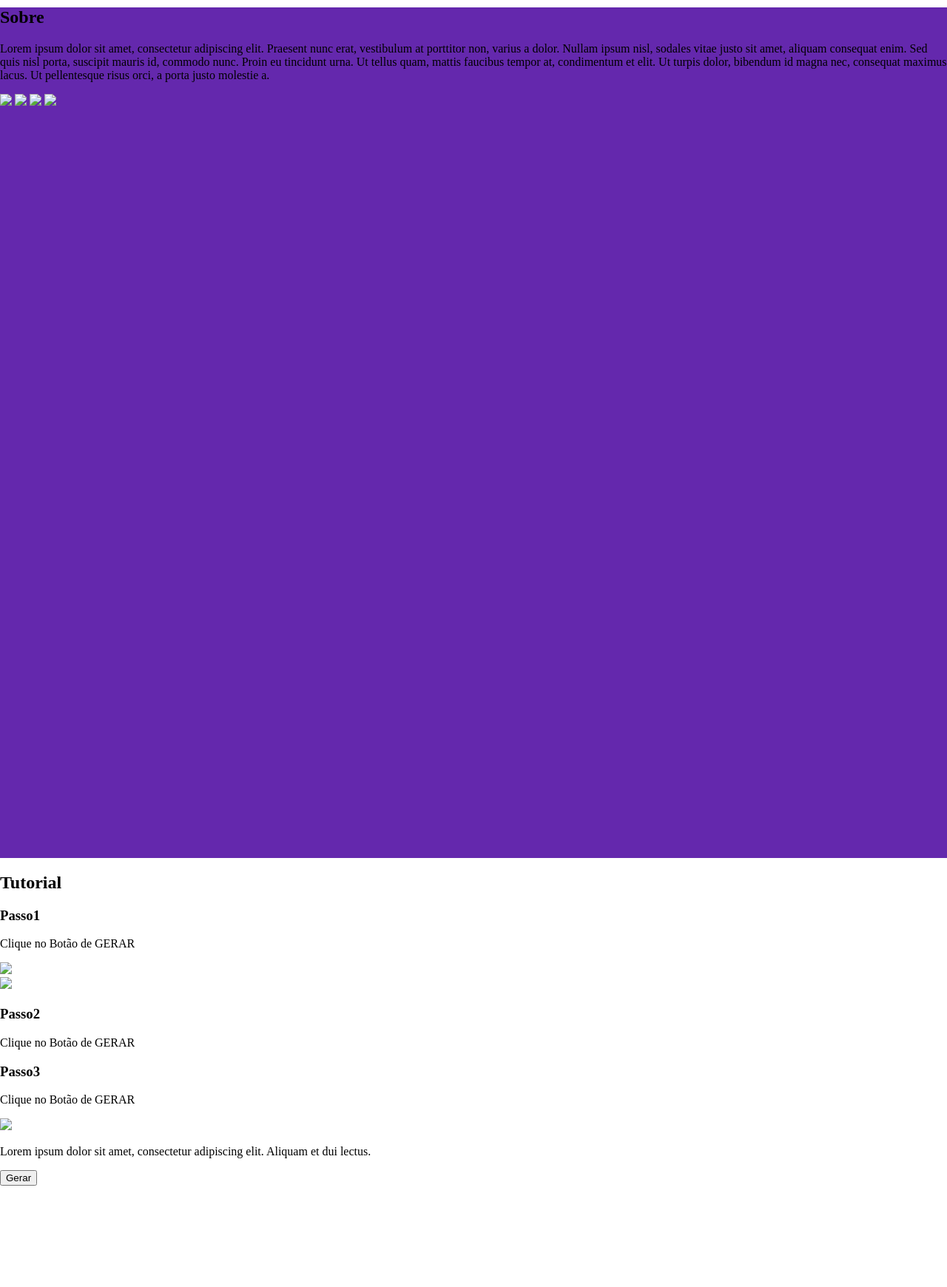
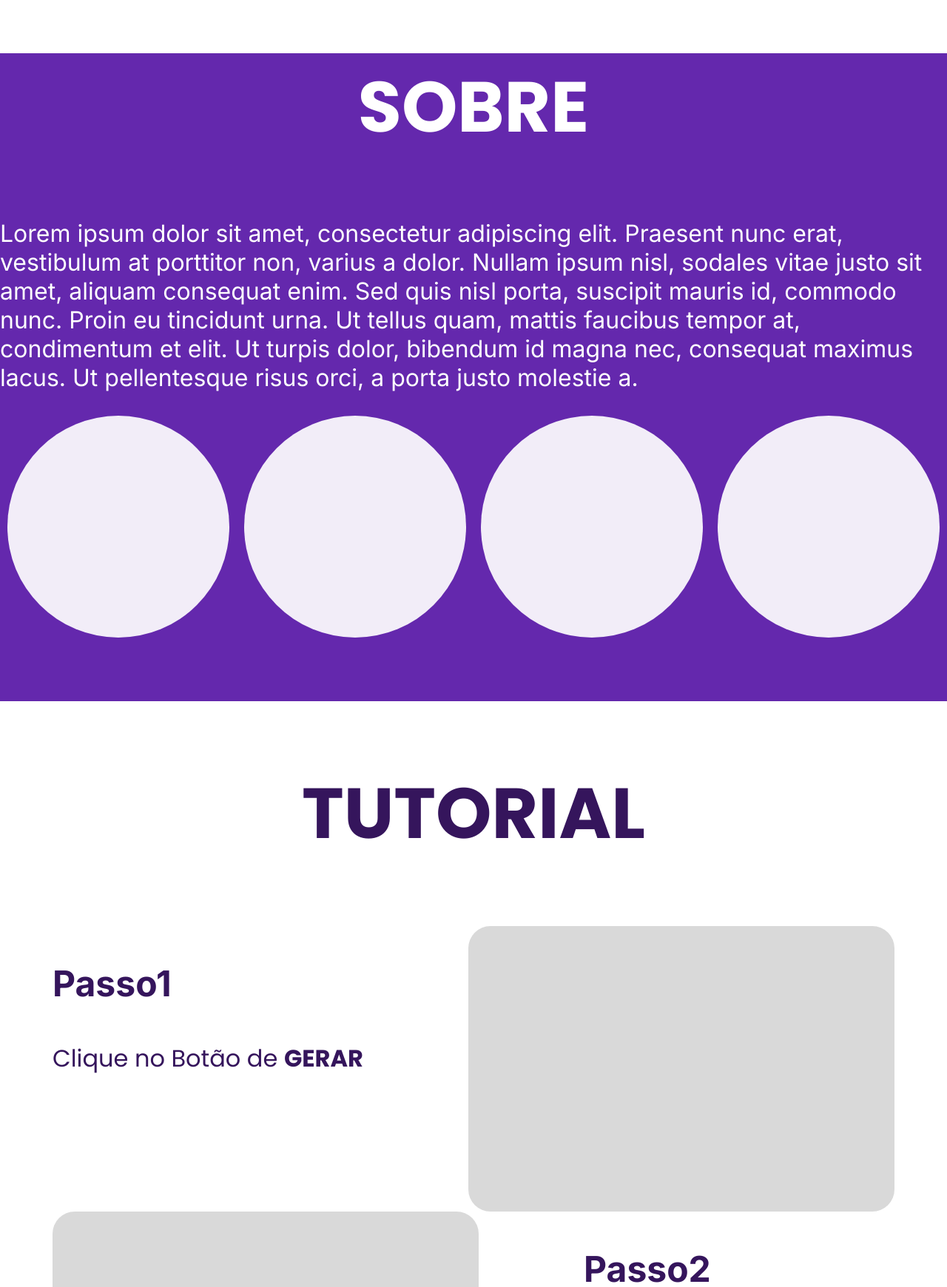
Before and after one commit to RicMerces/AttributeGenerator, a plain HTML site: page frontend/index.html in a window 1280 px wide. Shown: the part 1060-2800 px from the top of the page at 74% size. Drawn offline with Linux system fonts and the light colour scheme.

Commit message:
Adding text-font and color

```diff
--- a/frontend/css/style.css
+++ b/frontend/css/style.css
@@ -3,23 +3,193 @@ body{
     margin: 0px;
 }
 
+/*------------- Cabeçalho da página ------------*/
+
 header{
     display: block;
-    height: 1050px;
+    height: 1052px;
 }
+
+
+
+.logoHeader{
+    display: flex;
+}
+
+.logoHeader h1{
+    color: #7E32DB;
+    font-family: 'Inter', sans-serif;
+    font-size: 160px;
+    font-weight: 700;
+    text-align: center;
+    margin: 0px;
+}
+
+.logoHeader p{
+    color:#35155C;
+    font-family: 'Poppins', sans-serif;
+    font-size: 32px;
+    font-weight: 600;
+    text-align: center;
+    margin: 0px;
+
+}
+
+.txtHeader{
+    color: #35155C;
+    font-family: 'Inter', sans-serif;
+    font-size: 32px;
+    font-weight: 400;
+    text-align: center;
+
+}
+
+button{
+    color: #ffffff;
+    width: 357px;
+    height: 80px;
+    border-radius: 60px;
+    border: none;
+    font-family:'Inter', sans-serif;
+    font-size: 36px;
+    font-weight: 600;
+
+}
+
+button:hover{
+    box-shadow: 0 12px 16px 0 rgba(0,0,0,0.24), 0 17px 50px 0 rgba(0,0,0,0.19);
+}
+
+.buttonsHeader{
+    text-align: center;
+}
+
+.buttonsHeader .saibaMaisButton{
+    background-color: #AA7AE6;
+
+}
+
+.buttonsHeader .gerarButton{
+    background-color: #6428AD;
+
+}
+
+
+
+
+
+
+
+
+/*---------------- Sessão SOBRE ------------------*/
 
 section.sobre{
     display: block;
     background-color: #6428AD;
-    height: 1150px;
+    height: 876px;
+    color: white;
+
 
 }
+
+.sobre .tituloSobre{
+    font-family: 'Poppins', sans-serif;
+    font-size: 64px;
+    font-weight: 600;
+    text-align: center;
+}
+
+.sobre .txtSobre{
+    font-family: 'Inter', sans-serif;
+    font-size: 32px;
+    font-weight: 400;
+
+
+}
+
+.components{
+    display: flex;
+    justify-content: space-around;
+}
+
+.sobre .components .circulo{
+    width: 300px;
+    height: 300px;
+    background-color: #F2EDF8;
+    border-radius: 150px;
+}
+
+
+
+/*--------------- Sessão TUTORIAL ------------------*/
 
 section.tutorial{
     display: block;
     background-color: #ffffff;
     height: 2300px;
+    color: #35155C;
 }
+
+.tutorial .tutorialTitle{
+    font-family: 'Poppins', sans-serif;
+    font-size: 64px;
+    text-align: center;
+    font-weight: 600;
+
+}
+
+.tutorial .passo h3{
+    font-family: 'Inter', sans-serif;
+    font-size: 48px;
+    font-weight: 800;
+
+
+
+}
+
+.tutorial .passoTxt{
+    font-family: 'Poppins', sans-serif;
+    font-size: 32px;
+    font-weight: 400;
+
+}
+
+.gerar{
+    font-weight:bold;
+
+}
+
+.tutorial .quadrado{
+    width: 576px;
+    height: 386px;
+    background-color: #D9D9D9;
+    border-radius: 30px;
+}
+
+.tutorial .passo {
+    display: flex;
+    justify-content: space-around;
+
+}
+
+
+
+.tutorialTxt p{
+    font-family: 'Inter', sans-serif;
+    font-size: 32px;
+    text-align: center;
+
+}
+
+.tutorialButton{
+    text-align: center;
+}
+.tutorialButton button{
+    background-color: #6428AD;
+
+}
+
+/*---------------------- FOOTER ----------------------*/
 
 footer{
     display: block;
--- a/frontend/index.html
+++ b/frontend/index.html
@@ -7,16 +7,25 @@
     <meta name="viewport" content="width=device-width, initial-scale=1.0">
     <title>Elixxir</title>
     <link rel="stylesheet" href="css/style.css">
+    <link rel="preconnect" href="https://fonts.googleapis.com">
+    <link rel="preconnect" href="https://fonts.gstatic.com" crossorigin>
+    <link
+        href="https://fonts.googleapis.com/css2?family=Inter:wght@400;600;700&family=Poppins:wght@400;600;700;800&display=swap"
+        rel="stylesheet">
 </head>
 
 <body>
+    <!--------------------   HEADER   ---------------------->
     <header>
-        <div class="LogoHeader">
-            <img src="img/logoElixxir.png" alt="logoElixxir">
-            <h1>
-                Elixxir
-            </h1>
-            <p>RPG Avatar atribute generator</p>
+        <div class="logoHeader">
+            <img class="logo" src="img/logo.png">
+            <div>
+                <h1>
+                    Elixxir
+                </h1>
+                <p>RPG Avatar atribute generator</p>
+            </div>
+
         </div>
         <div class="txtHeader">
             <p>Lorem ipsum dolor sit amet, consectetur adipiscing elit. Aliquam et dui lectus.
@@ -27,14 +36,15 @@
             </p>
         </div>
         <div class="buttonsHeader">
-            <button type="button">Saiba mais</button>
-            <button type="button">Gerar</button>
+            <button class="saibaMaisButton" type="button">SAIBA MAIS</button>
+            <button class="gerarButton" type="button">GERAR</button>
         </div>
     </header>
 
+    <!--------------------   SOBRE  ---------------------->
     <section class="sobre">
         <div class="tituloSobre">
-            <h2>Sobre</h2>
+            <h2>SOBRE</h2>
         </div>
         <div class="txtSobre">
             <p>Lorem ipsum dolor sit amet, consectetur adipiscing elit. Praesent nunc erat, vestibulum at porttitor non,
@@ -46,53 +56,56 @@
             </p>
         </div>
         <div class="components">
-            <img src="img/component1.png">
-            <img src="img/component2.png">
-            <img src="img/component3.png">
-            <img src="img/component4.png">
+            <div class="circulo"></div>
+            <div class="circulo"></div>
+            <div class="circulo"></div>
+            <div class="circulo"></div>
+
         </div>
     </section>
 
+    <!--------------------   TUTORIAL   ---------------------->
     <section class="tutorial">
         <div class="tutorialTitle">
-            <h2>Tutorial</h2>
+            <h2>TUTORIAL</h2>
         </div>
-        <div class="passo1">
+        <div class="passo">
             <div>
                 <h3>Passo1</h3>
-                <p>Clique no Botão de <span class="gerar">GERAR</span></p>
+                <p class="passoTxt">Clique no Botão de <span class="gerar">GERAR</span></p>
             </div>
             <div>
-                <img src="gif1.gif" >
+                <div class="quadrado"></div>
             </div>
         </div>
-        <div class="passo2">
+        <div class="passo">
             <div>
-                <img src="gif2.gif" >
+                <div class="quadrado"></div>
             </div>
             <div>
                 <h3>Passo2</h3>
-                <p>Clique no Botão de <span class="gerar">GERAR</span></p>
+                <p class="passoTxt">Clique no Botão de <span class="gerar">GERAR</span></p>
             </div>
         </div>
 
-        <div class="passo3">
+        <div class="passo">
             <div>
                 <h3>Passo3</h3>
-                <p>Clique no Botão de <span class="gerar">GERAR</span></p>
+                <p class="passoTxt">Clique no Botão de <span class="gerar">GERAR</span></p>
             </div>
             <div>
-                <img src="gif3.gif" >
+                <div class="quadrado"></div>
             </div>
         </div>
         <div class="tutorialTxt">
             <p>Lorem ipsum dolor sit amet, consectetur adipiscing elit. Aliquam et dui lectus.</p>
         </div>
         <div class="tutorialButton">
-            <button type="button">Gerar</button>
+            <button type="button">GERAR</button>
         </div>
     </section>
 
+    <!--------------------   FOOTER   ---------------------->
     <footer>
 
     </footer>
```
Also changed, not shown: frontend/img/logo.png (added), 2 other files.
